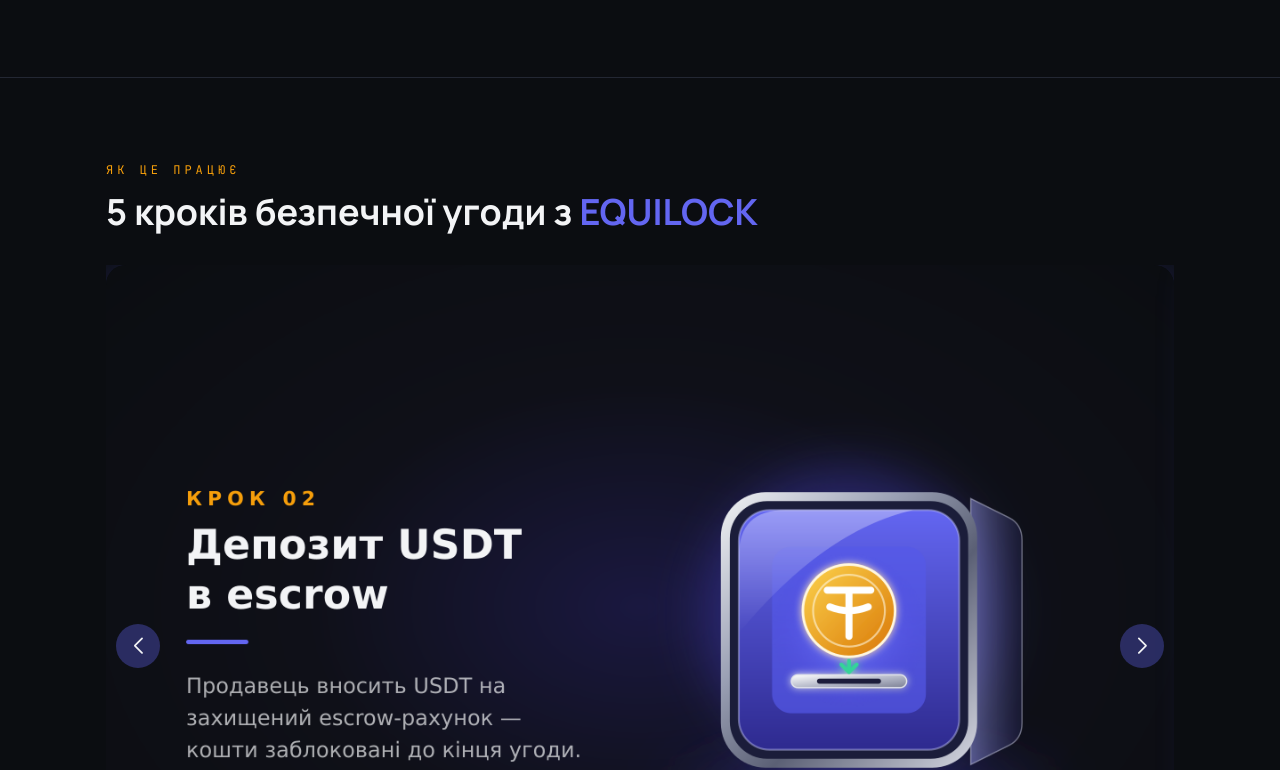
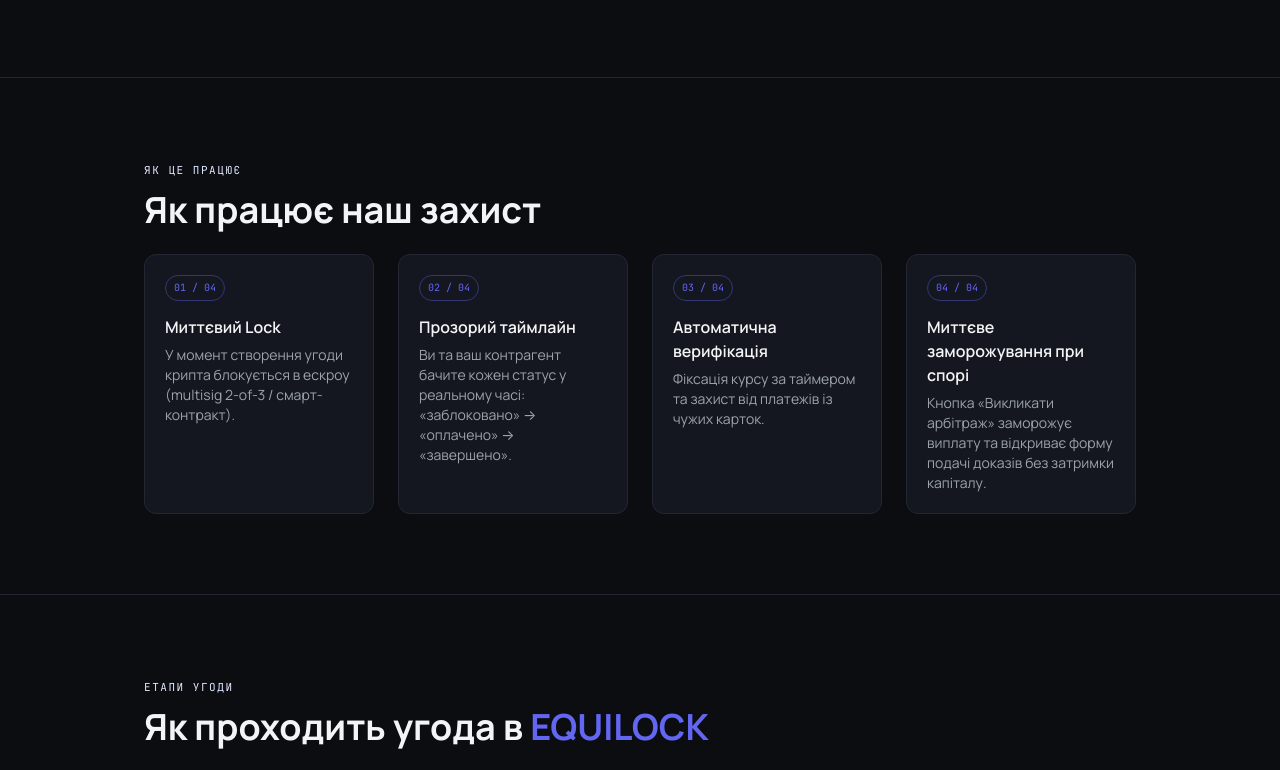
Before and after one commit to mchlss77/Equilock, a plain HTML site: page index.html in a window 1280 px wide. Shown: the part 831-1601 px from the top of the page. Drawn offline with nearby package versions, Linux system fonts and the light colour scheme; some packages are replaced by stand-ins of ours; no server answers; a script that the page names is missing.

Commit message:
ЛР10: стилі слайдера та перенесення секції

```diff
--- a/css/style.css
+++ b/css/style.css
@@ -428,52 +428,25 @@ body [class~="focus-within:shadow-card-hover"]:focus-within {
 }
 
 /* =========================================================
-   12. ГАЛЕРЕЯ «5 КРОКІВ» (.how — Swiper 11 + Fancybox 5)
-   Секція після Hero в index.html. Кольори й шрифти — токени сайту
-   (primary #6366F1, accent --c-accent, текст --c-ink, Manrope / JetBrains Mono)
+   12. СЛАЙДЕР «ЕТАПИ УГОДИ» (.how__slider — Swiper 11 + Fancybox 5)
+   Секція після «Як працює наш захист». Обгортка, контейнер, підпис і заголовок —
+   Tailwind-класи в index.html, як у решті секцій. Тут лише те, чого Tailwind не задає:
+   елементи керування Swiper і зовнішній вигляд скріншотів.
+   Кольори — токени теми, тож світла й темна теми працюють однаково
    ========================================================= */
-.how {
-  padding-top: 80px;
-  padding-bottom: 80px;
-  border-bottom: var(--border);
+.how__slider {
+  /* Swiper читає ці змінні; пагінація — акцентний колір сайту */
+  --swiper-navigation-color: #fff;
+  --swiper-pagination-color: rgb(var(--c-accent));
+  --swiper-pagination-bullet-inactive-color: rgb(var(--c-muted));
+  /* місце під пагінацію під слайдами */
+  padding-bottom: 50px;
+  /* підстраховка: якщо CSS Swiper з CDN не завантажиться, слайди не розтягнуть сторінку */
+  overflow: hidden;
 }
 
-.how__container {
-  max-width: 1100px;
-  margin-inline: auto;
-  padding-inline: var(--space-4);
-}
-
-/* Надзаголовок — акцентний колір і моноширинний шрифт, як в інших секціях */
-.how__label {
-  margin-bottom: var(--space-2);
-  font-family: "JetBrains Mono", ui-monospace, monospace;
-  font-size: var(--font-size-xs);
-  text-transform: uppercase;
-  letter-spacing: 4px;
-  color: rgb(var(--c-accent));
-}
-
-.how__title {
-  margin-bottom: 32px;
-  font-size: clamp(1.5rem, 4vw, 2.25rem);
-  font-weight: 700;
-  line-height: 1.2;
-  color: rgb(var(--c-ink));
-}
-
-.how__title span {
-  color: var(--color-brand);
-}
-
-/* Місце під пагінацію під слайдами + кольори елементів керування Swiper */
-.how__slider {
-  padding-bottom: 50px;
-  --swiper-navigation-color: rgb(var(--c-ink));
-  --swiper-pagination-color: rgb(var(--c-accent));
-}
-
-.how__slider img {
+/* Слайдер — на всю ширину контейнера секції */
+.how__slider .swiper-slide img {
   display: block;
   width: 100%;
   height: auto;
@@ -481,13 +454,19 @@ body [class~="focus-within:shadow-card-hover"]:focus-within {
   box-shadow: 0 0 40px rgba(99, 102, 241, 0.25);
 }
 
-/* Стрілки — кола 44px (мінімальна площа дотику) з напівпрозорим primary-фоном */
+.how__slider .swiper-slide a {
+  display: block;
+  border-radius: 20px;
+}
+
+/* Стрілки — кола 44px (мінімальна площа дотику) у primary-кольорі сайту */
 .how__slider .swiper-button-prev,
 .how__slider .swiper-button-next {
   width: 44px;
   height: 44px;
   border-radius: 50%;
-  background: rgba(99, 102, 241, 0.35);
+  background: var(--color-brand);
+  box-shadow: 0 6px 18px rgba(0, 0, 0, 0.25);
   transition: background-color var(--duration-base) ease;
 }
 
--- a/index.html
+++ b/index.html
@@ -402,12 +402,49 @@
           </dl>
         </div>
       </section>
-      <!-- ===== ГАЛЕРЕЯ «5 КРОКІВ» (Swiper 11 + Fancybox 5) =====
-           Слайдер і збільшення скріншотів — js/gallery.js; стилі — розділ 12 в css/style.css -->
-      <section class="how" id="how" aria-labelledby="how-title">
-        <div class="how__container">
-          <p class="how__label">Як це працює</p>
-          <h2 class="how__title" id="how-title">5 кроків безпечної угоди з <span>EQUILOCK</span></h2>
+
+      <section class="scroll-mt-20 border-b py-12 md:py-16 lg:py-20 border-line" id="how-it-works" aria-labelledby="steps-title">
+        <div class="mx-auto w-full max-w-[1056px] px-4 md:px-6 lg:px-8">
+          <p class="mb-2 font-mono text-2xs uppercase tracking-caps text-primary-light">Як це працює</p>
+          <h2 class="mb-3 text-2xl font-bold leading-tight md:text-3xl lg:text-4xl" id="steps-title">Як працює наш захист</h2>
+
+          <!-- ol: кроки мають чіткий порядок; номер «01 / 04» прихований від читачів екрана, бо порядок уже задає список.
+               1 → 2 → 4 колонки -->
+          <ol class="grid grid-cols-1 gap-6 md:grid-cols-2 lg:grid-cols-4 mt-6">
+            <li class="h-full p-5 text-sm rounded-card border border-line bg-surface transition duration-200 ease-out hover:-translate-y-0.5 hover:border-primary/40 hover:shadow-card-hover motion-reduce:transition-none motion-reduce:hover:translate-y-0">
+              <span class="inline-block mb-3.5 border px-2 py-0.5 font-mono text-3xs text-primary rounded-full border-primary/40" aria-hidden="true">01 / 04</span>
+              <h3 class="mb-1.5 text-base font-semibold">Миттєвий Lock</h3>
+              <p class="text-muted">У момент створення угоди крипта блокується в ескроу (multisig 2-of-3 / смарт-контракт).</p>
+            </li>
+            <li class="h-full p-5 text-sm rounded-card border border-line bg-surface transition duration-200 ease-out hover:-translate-y-0.5 hover:border-primary/40 hover:shadow-card-hover motion-reduce:transition-none motion-reduce:hover:translate-y-0">
+              <span class="inline-block mb-3.5 border px-2 py-0.5 font-mono text-3xs text-primary rounded-full border-primary/40" aria-hidden="true">02 / 04</span>
+              <h3 class="mb-1.5 text-base font-semibold">Прозорий таймлайн</h3>
+              <p class="text-muted">Ви та ваш контрагент бачите кожен статус у реальному часі: «заблоковано» → «оплачено» → «завершено».</p>
+            </li>
+            <li class="h-full p-5 text-sm rounded-card border border-line bg-surface transition duration-200 ease-out hover:-translate-y-0.5 hover:border-primary/40 hover:shadow-card-hover motion-reduce:transition-none motion-reduce:hover:translate-y-0">
+              <span class="inline-block mb-3.5 border px-2 py-0.5 font-mono text-3xs text-primary rounded-full border-primary/40" aria-hidden="true">03 / 04</span>
+              <h3 class="mb-1.5 text-base font-semibold">Автоматична верифікація</h3>
+              <p class="text-muted">Фіксація курсу за таймером та захист від платежів із чужих карток.</p>
+            </li>
+            <li class="h-full p-5 text-sm rounded-card border border-line bg-surface transition duration-200 ease-out hover:-translate-y-0.5 hover:border-primary/40 hover:shadow-card-hover motion-reduce:transition-none motion-reduce:hover:translate-y-0">
+              <span class="inline-block mb-3.5 border px-2 py-0.5 font-mono text-3xs text-primary rounded-full border-primary/40" aria-hidden="true">04 / 04</span>
+              <h3 class="mb-1.5 text-base font-semibold">Миттєве заморожування при спорі</h3>
+              <p class="text-muted">Кнопка «Викликати арбітраж» заморожує виплату та відкриває форму подачі доказів без затримки капіталу.</p>
+            </li>
+          </ol>
+        </div>
+      </section>
+      <!-- ===== ЕТАПИ УГОДИ: слайдер скріншотів (Swiper 11 + Fancybox 5) =====
+           Обгортка секції, контейнер, підпис і заголовок — ті самі Tailwind-класи, що в решті секцій
+           (тому тема, ширина та відступи збігаються). Власний CSS — лише слайдер: розділ 12 в css/style.css.
+           Логіка — js/gallery.js -->
+      <section class="scroll-mt-20 border-b py-12 md:py-16 lg:py-20 border-line" id="how" aria-labelledby="how-title">
+        <div class="mx-auto w-full max-w-[1056px] px-4 md:px-6 lg:px-8">
+          <p class="mb-2 font-mono text-2xs uppercase tracking-caps text-primary-light">Етапи угоди</p>
+          <h2 class="mb-6 text-2xl font-bold leading-tight md:text-3xl lg:text-4xl" id="how-title">
+            Як проходить угода в <span class="text-primary">EQUILOCK</span>
+          </h2>
+
           <div class="swiper how__slider">
             <div class="swiper-wrapper">
               <div class="swiper-slide">
@@ -442,39 +479,7 @@
           </div>
         </div>
       </section>
-      <!-- ===== /ГАЛЕРЕЯ «5 КРОКІВ» ===== -->
-
-      <section class="scroll-mt-20 border-b py-12 md:py-16 lg:py-20 border-line" id="how-it-works" aria-labelledby="steps-title">
-        <div class="mx-auto w-full max-w-[1056px] px-4 md:px-6 lg:px-8">
-          <p class="mb-2 font-mono text-2xs uppercase tracking-caps text-primary-light">Як це працює</p>
-          <h2 class="mb-3 text-2xl font-bold leading-tight md:text-3xl lg:text-4xl" id="steps-title">Як працює наш захист</h2>
-
-          <!-- ol: кроки мають чіткий порядок; номер «01 / 04» прихований від читачів екрана, бо порядок уже задає список.
-               1 → 2 → 4 колонки -->
-          <ol class="grid grid-cols-1 gap-6 md:grid-cols-2 lg:grid-cols-4 mt-6">
-            <li class="h-full p-5 text-sm rounded-card border border-line bg-surface transition duration-200 ease-out hover:-translate-y-0.5 hover:border-primary/40 hover:shadow-card-hover motion-reduce:transition-none motion-reduce:hover:translate-y-0">
-              <span class="inline-block mb-3.5 border px-2 py-0.5 font-mono text-3xs text-primary rounded-full border-primary/40" aria-hidden="true">01 / 04</span>
-              <h3 class="mb-1.5 text-base font-semibold">Миттєвий Lock</h3>
-              <p class="text-muted">У момент створення угоди крипта блокується в ескроу (multisig 2-of-3 / смарт-контракт).</p>
-            </li>
-            <li class="h-full p-5 text-sm rounded-card border border-line bg-surface transition duration-200 ease-out hover:-translate-y-0.5 hover:border-primary/40 hover:shadow-card-hover motion-reduce:transition-none motion-reduce:hover:translate-y-0">
-              <span class="inline-block mb-3.5 border px-2 py-0.5 font-mono text-3xs text-primary rounded-full border-primary/40" aria-hidden="true">02 / 04</span>
-              <h3 class="mb-1.5 text-base font-semibold">Прозорий таймлайн</h3>
-              <p class="text-muted">Ви та ваш контрагент бачите кожен статус у реальному часі: «заблоковано» → «оплачено» → «завершено».</p>
-            </li>
-            <li class="h-full p-5 text-sm rounded-card border border-line bg-surface transition duration-200 ease-out hover:-translate-y-0.5 hover:border-primary/40 hover:shadow-card-hover motion-reduce:transition-none motion-reduce:hover:translate-y-0">
-              <span class="inline-block mb-3.5 border px-2 py-0.5 font-mono text-3xs text-primary rounded-full border-primary/40" aria-hidden="true">03 / 04</span>
-              <h3 class="mb-1.5 text-base font-semibold">Автоматична верифікація</h3>
-              <p class="text-muted">Фіксація курсу за таймером та захист від платежів із чужих карток.</p>
-            </li>
-            <li class="h-full p-5 text-sm rounded-card border border-line bg-surface transition duration-200 ease-out hover:-translate-y-0.5 hover:border-primary/40 hover:shadow-card-hover motion-reduce:transition-none motion-reduce:hover:translate-y-0">
-              <span class="inline-block mb-3.5 border px-2 py-0.5 font-mono text-3xs text-primary rounded-full border-primary/40" aria-hidden="true">04 / 04</span>
-              <h3 class="mb-1.5 text-base font-semibold">Миттєве заморожування при спорі</h3>
-              <p class="text-muted">Кнопка «Викликати арбітраж» заморожує виплату та відкриває форму подачі доказів без затримки капіталу.</p>
-            </li>
-          </ol>
-        </div>
-      </section>
+      <!-- ===== /ЕТАПИ УГОДИ ===== -->
 
       <!-- ===== ВІДЕОГІД (YouTube) =====
            iframe не завантажується одразу: спершу кнопка «Переглянути відео»; після натискання js/embeds.js
```
